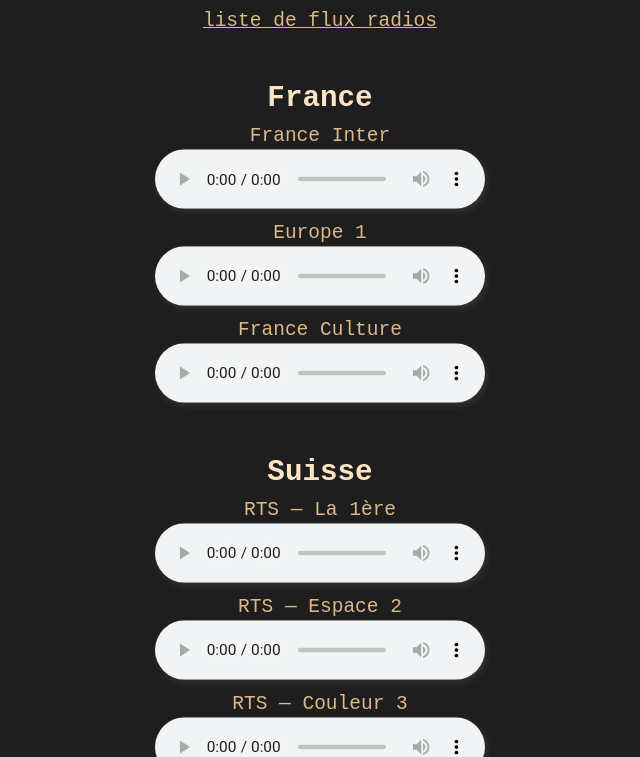
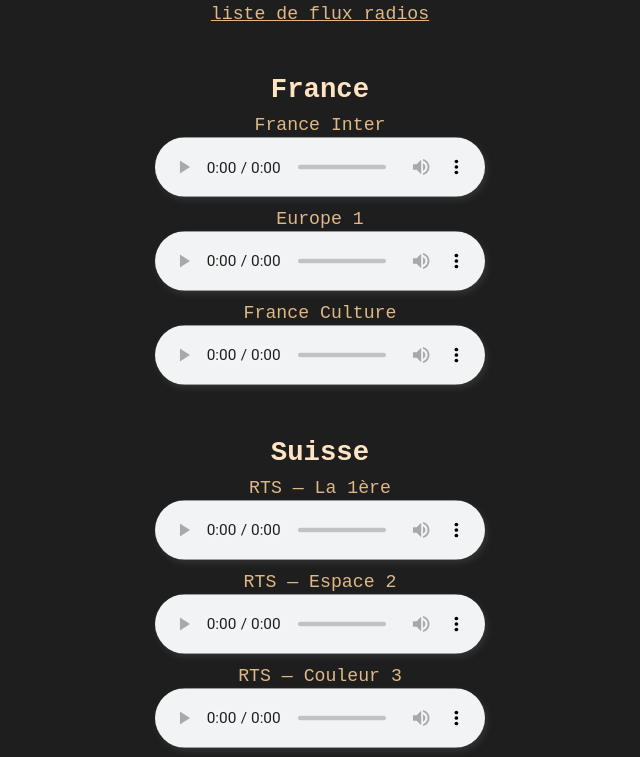
Before and after one commit to NicHub/ouilogique.ch, a plain HTML site: page radios/index.html in a window 1280 px wide. Shown: the part 86-843 px from the top of the page, without its empty margins (320-960 px from the left). Drawn offline with Linux system fonts and the light colour scheme.

Commit message:
Update style.css

```diff
--- a/radios/style.css
+++ b/radios/style.css
@@ -2,10 +2,10 @@
     background-color: rgb(30,30,30);
     color: burlywood;
     font-family: monospace;
-    font-size: 150%;
+    font-size: 140%;
 }
 main {
-    width: 90%;
+    width: 80%;
     margin: 10px auto 100px;
     display: block;
     text-align: center;
```
